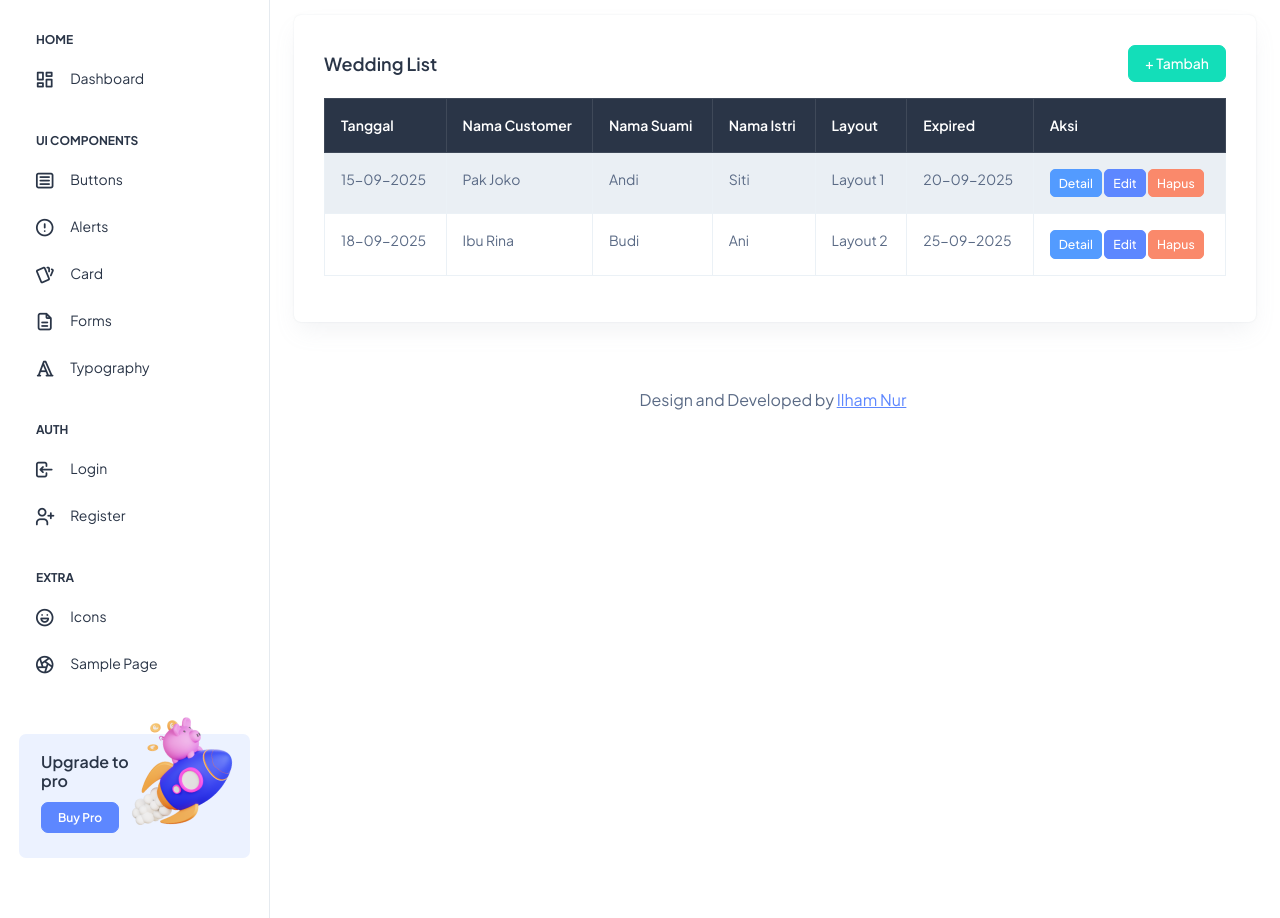
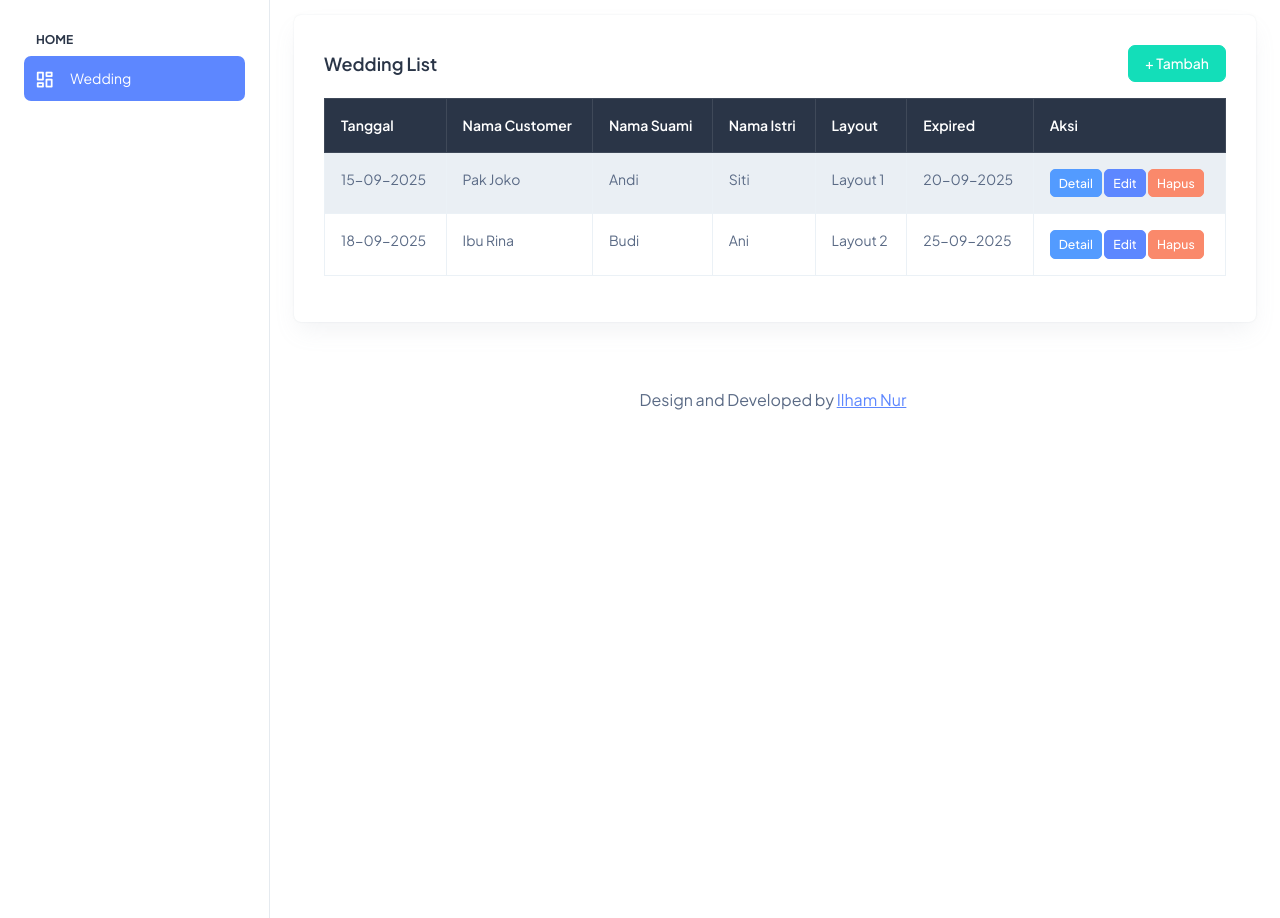
Before and after one commit to Ilham-Nur/wedding-app, a Laravel app: page /wedding in a window 1280 px wide. Shown: the part 70-988 px from the top of the page. Run offline with Laravel 12, Linux system fonts and the light colour scheme.

Commit message:
push origin master

```diff
--- a/resources/views/layout/main.blade.php
+++ b/resources/views/layout/main.blade.php
@@ -22,14 +22,14 @@
                         <span class="hide-menu">Home</span>
                     </li>
                     <li class="sidebar-item">
-                        <a class="sidebar-link" href="./index.html" aria-expanded="false">
+                        <a class="sidebar-link" href="" aria-expanded="false">
                             <span>
                                 <i class="ti ti-layout-dashboard"></i>
                             </span>
-                            <span class="hide-menu">Dashboard</span>
+                            <span class="hide-menu">Wedding</span>
                         </a>
                     </li>
-                    <li class="nav-small-cap">
+                    {{-- <li class="nav-small-cap">
                         <i class="ti ti-dots nav-small-cap-icon fs-4"></i>
                         <span class="hide-menu">UI COMPONENTS</span>
                     </li>
@@ -112,9 +112,9 @@
                             </span>
                             <span class="hide-menu">Sample Page</span>
                         </a>
-                    </li>
+                    </li> --}}
                 </ul>
-                <div class="unlimited-access hide-menu bg-light-primary position-relative mb-7 mt-5 rounded">
+                {{-- <div class="unlimited-access hide-menu bg-light-primary position-relative mb-7 mt-5 rounded">
                     <div class="d-flex">
                         <div class="unlimited-access-title me-3">
                             <h6 class="fw-semibold fs-4 mb-6 text-dark w-85">Upgrade to pro</h6>
@@ -126,7 +126,7 @@
                                 class="img-fluid">
                         </div>
                     </div>
-                </div>
+                </div> --}}
             </nav>
             <!-- End Sidebar navigation -->
         </div>
```
